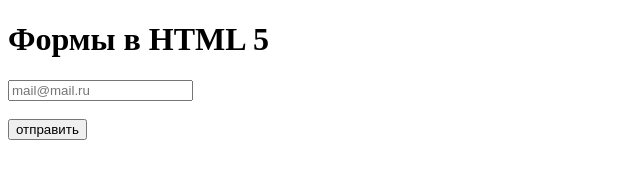
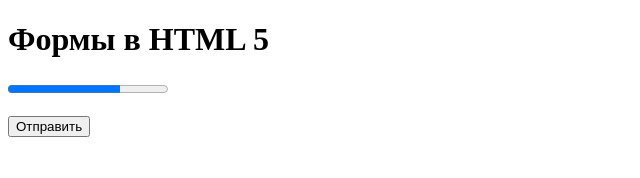
Before and after one commit to Carnage010200/Html_CSS_Webformyself, a plain HTML site: page Бонус 4. Премиум курс. HTML 5 основы/html5.html in a window 1280 px wide. Shown: the whole page, without its empty margins (0-640 px from the left). Drawn offline with Linux system fonts and the light colour scheme.

Commit message:
Input part 2

```diff
--- a/Бонус 4. Премиум курс. HTML 5 основы/html5.html
+++ b/Бонус 4. Премиум курс. HTML 5 основы/html5.html
@@ -12,15 +12,23 @@
 
 	<section>
 		<form>
-			<!--<input type="email" name="email"> <br> <br>-->
-			<!--<input type="tel" name="tel"> <br> <br>-->
-			<!--<input type="url" name="url"> <br> <br>-->
-			<!--<input type="search" name="search"> <br> <br>-->
-			<!--<input type="email" name="email" required="required"> <br> <br>-->
-			<!--<input type="tel" name="tel" placeholder="+7 707 157 05 05"> <br> <br>-->
-			<!--<input type="text" name="text" maxlength="10"> <br> <br>-->
-			<input type="text" name="email" required="required" pattern="" placeholder="mail@mail.ru"> <br> <br>
-			<input type="submit" value="отправить">
+			<!-- <input type="number" name="num" min="2" max="20" step="4"> <br> <br> -->
+			<!-- <input type="range" name="num" min="2" max="20" step="1"> <br> <br> -->
+			<!-- <input type="text" name="search" placeholder="Поиск" list="search"> <br> <br>
+			<datalist id="search">
+				<option value="Алматы"></option>
+				<option value="Астана"></option>
+				<option value="Шымкент"></option>
+				<option value="Усть-каменогорск"></option>
+			</datalist> -->
+			<!-- <input type="color"> <br> <br> -->
+			<!-- <input type="date" name="date"> <br> <br>
+			<input type="time" name="time"> <br> <br>
+			<input type="datetime-local" name="time"> <br> <br>
+			<input type="month" name="month"> <br> <br>
+			<input type="week" name="week"> <br> <br> -->
+			<progress max="100" value="70" ></progress> <br> <br>
+			<input type="submit" value="Отправить">
 		</form>
 	</section>
 </body>
```
